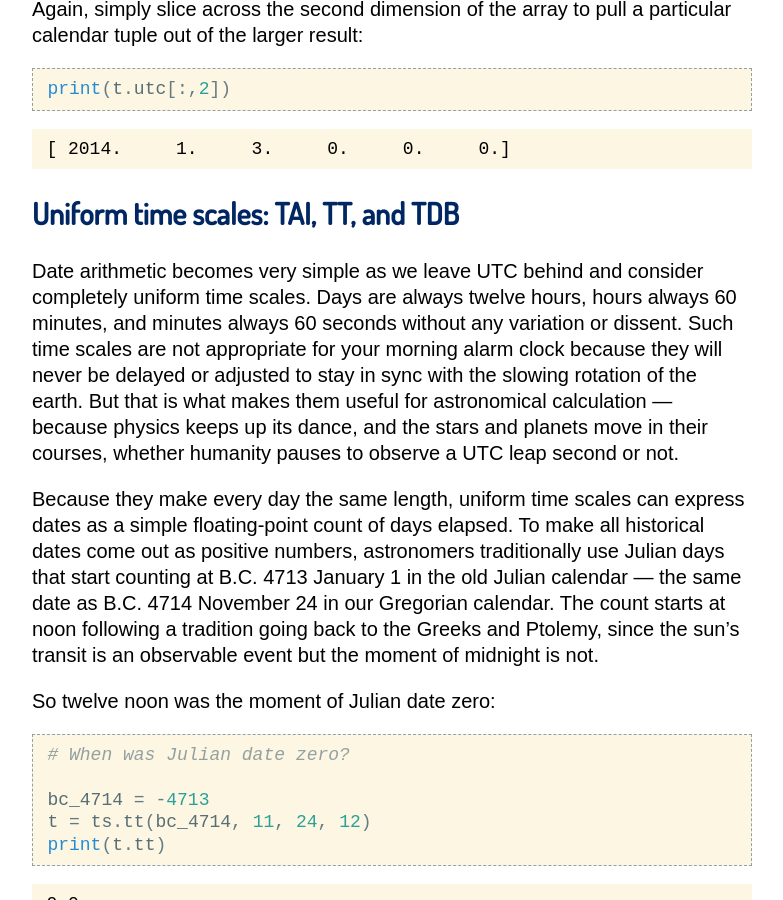
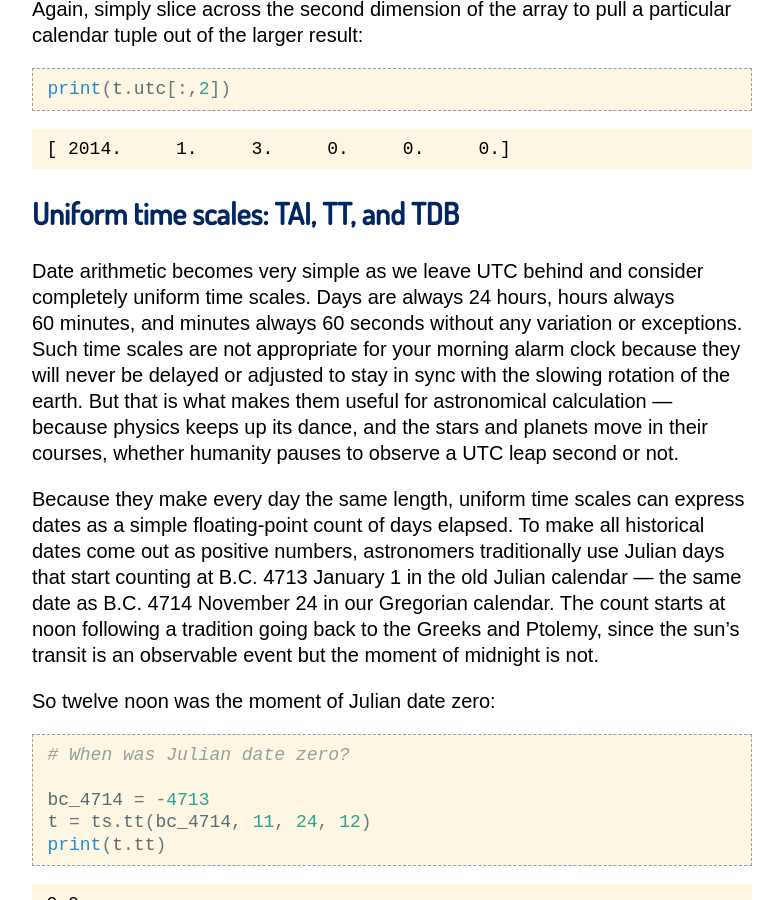
Before and after one commit to skyfielders/python-skyfield, a Sphinx documentation site: the page built from skyfield/documentation/time.rst, in a window 1280 px wide and 900 px high, scrolled down 8794 px. Shown: the whole window, without its empty margins (248-1031 px from the left). Built offline with Sphinx 7.4.7, drawn with Linux system fonts in a browser that asks for light colours; some web fonts are replaced; some of the changed text lies outside the part shown.

Commit message:
Fix #93 with two documentation tweaks

```diff
--- a/skyfield/documentation/time.rst
+++ b/skyfield/documentation/time.rst
@@ -474,8 +474,8 @@ Uniform time scales: TAI, TT, and TDB
 
 Date arithmetic becomes very simple
 as we leave UTC behind and consider completely uniform time scales.
-Days are always twelve hours, hours always 60 minutes,
-and minutes always 60 seconds without any variation or dissent.
+Days are always 24 hours, hours always 60 minutes,
+and minutes always 60 seconds without any variation or exceptions.
 Such time scales are not appropriate for your morning alarm clock
 because they will never be delayed or adjusted
 to stay in sync with the slowing rotation of the earth.
```
Also changed, not shown: other parts of skyfield/documentation/time.rst (+3 -2 lines).
